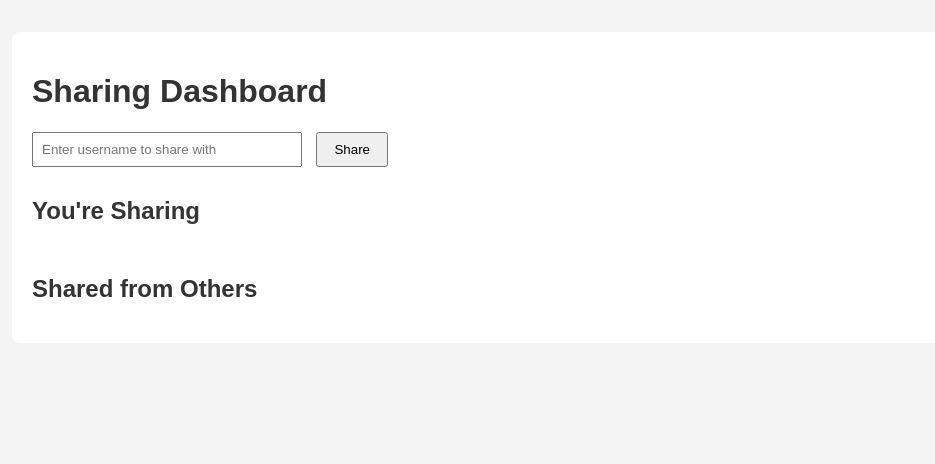
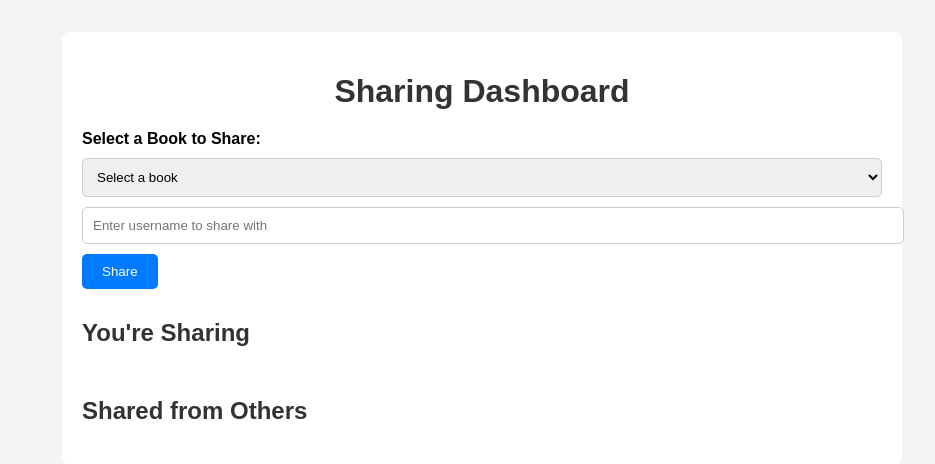
Before and after one commit to ShuaiShao20010902/CITS3403-Group-Project, a Flask app: page /share in a window 1280 px wide. Shown: the part 68-532 px from the top of the page, without its empty margins (158-1093 px from the left). Run offline with Flask 3, Linux system fonts and the light colour scheme; a user stored in the database is signed in; data comes from the database, SQL or seed files in the repository; data that the repository does not hold is empty.

Commit message:
changes to share html css and js

```diff
--- a/CITS3403-Project/static/css/share.css
+++ b/CITS3403-Project/static/css/share.css
@@ -6,14 +6,20 @@ body {
 }
 
 .container {
-    max-width: 900px;
-    margin: auto;
+    max-width: 800px;
+    margin: 0 auto;
+    padding: 20px;
     background: white;
-    padding: 20px;
     border-radius: 8px;
 }
 
-h1, h2 {
+h1 {
+    text-align: center;
+    margin-bottom: 20px;
+    color: #333;
+}
+
+h2 {
     color: #333;
 }
 
@@ -29,24 +35,54 @@ h1, h2 {
 
 .card {
     background: #eef2f7;
+    border: 1px solid #ccc;
+    border-radius: 5px;
     padding: 15px;
-    border-radius: 10px;
+    margin-bottom: 15px;
     width: 250px;
-    box-shadow: 2px 2px 6px rgba(0,0,0,0.1);
+    box-shadow: 0 2px 5px rgba(0, 0, 0, 0.1);
+}
+
+.card img.book-cover {
+    max-width: 100px;
+    margin-bottom: 10px;
+}
+
+.timestamp {
+    font-size: 0.9em;
+    color: #666;
 }
 
 .share-form {
-    margin-bottom: 20px;
+    margin-bottom: 30px;
 }
 
+.share-form label {
+    display: block;
+    margin-bottom: 10px;
+    font-weight: bold;
+}
+
+.share-form select,
 .share-form input {
-    padding: 8px;
-    width: 250px;
-    margin-right: 10px;
+    width: 100%;
+    padding: 10px;
+    margin-bottom: 10px;
+    border: 1px solid #ccc;
+    border-radius: 5px;
 }
 
 .share-form button {
-    padding: 8px 16px;
+    padding: 10px 20px;
+    background-color: #007bff;
+    color: white;
+    border: none;
+    border-radius: 5px;
+    cursor: pointer;
+}
+
+.share-form button:hover {
+    background-color: #0056b3;
 }
 
 #share-message {
--- a/CITS3403-Project/static/js/share.js
+++ b/CITS3403-Project/static/js/share.js
@@ -5,8 +5,10 @@ document.addEventListener('DOMContentLoaded', () => {
 
     shareButton.addEventListener('click', () => {
         const username = shareUsername.value.trim();
-        if (!username) {
-            message.textContent = "Please enter a username.";
+        const bookId = document.getElementById('book-dropdown').value;
+
+        if (!username || !bookId) {
+            message.textContent = 'Please select a book and enter a username.';
             return;
         }
 
@@ -15,7 +17,7 @@ document.addEventListener('DOMContentLoaded', () => {
             headers: {
                 'Content-Type': 'application/json'
             },
-            body: JSON.stringify({ username })
+            body: JSON.stringify({ username, book_id: bookId })
         })
         .then(response => response.json())
         .then(data => {
@@ -26,6 +28,27 @@ document.addEventListener('DOMContentLoaded', () => {
             } else {
                 message.style.color = 'red';
             }
+        })
+        .catch(error => {
+            console.error('Error:', error);
+            message.textContent = 'An error occurred while sharing.';
         });
     });
+
+    // Handle book selection and display details
+    document.getElementById('book-dropdown').addEventListener('change', function () {
+        const selectedOption = this.options[this.selectedIndex];
+        const coverUrl = selectedOption.getAttribute('data-cover');
+        const note = selectedOption.getAttribute('data-note');
+        const rating = selectedOption.getAttribute('data-rating');
+
+        if (coverUrl && note && rating) {
+            document.getElementById('book-cover').src = coverUrl;
+            document.getElementById('book-note').textContent = note;
+            document.getElementById('book-rating').textContent = rating;
+            document.getElementById('book-details').style.display = 'block';
+        } else {
+            document.getElementById('book-details').style.display = 'none';
+        }
+    });
 });
--- a/CITS3403-Project/templates/share.html
+++ b/CITS3403-Project/templates/share.html
@@ -13,6 +13,22 @@
 
         <!-- Share with someone -->
         <div class="share-form">
+            <label for="book-dropdown">Select a Book to Share:</label>
+            <select id="book-dropdown">
+                <option value="" disabled selected>Select a book</option>
+                {% for book in user_books %}
+                    <option value="{{ book.book_id }}" data-cover="{{ book.cover_url }}" data-note="{{ book.notes }}" data-rating="{{ book.rating }}">
+                        {{ book.title }}
+                    </option>
+                {% endfor %}
+            </select>
+
+            <div id="book-details" class="card" style="display: none;">
+                <img id="book-cover" src="" alt="Book Cover" class="book-cover">
+                <p><strong>Note:</strong> <span id="book-note"></span></p>
+                <p><strong>Rating:</strong> <span id="book-rating"></span></p>
+            </div>
+
             <input type="text" id="share-username" placeholder="Enter username to share with">
             <button id="share-button">Share</button>
             <p id="share-message"></p>
```
